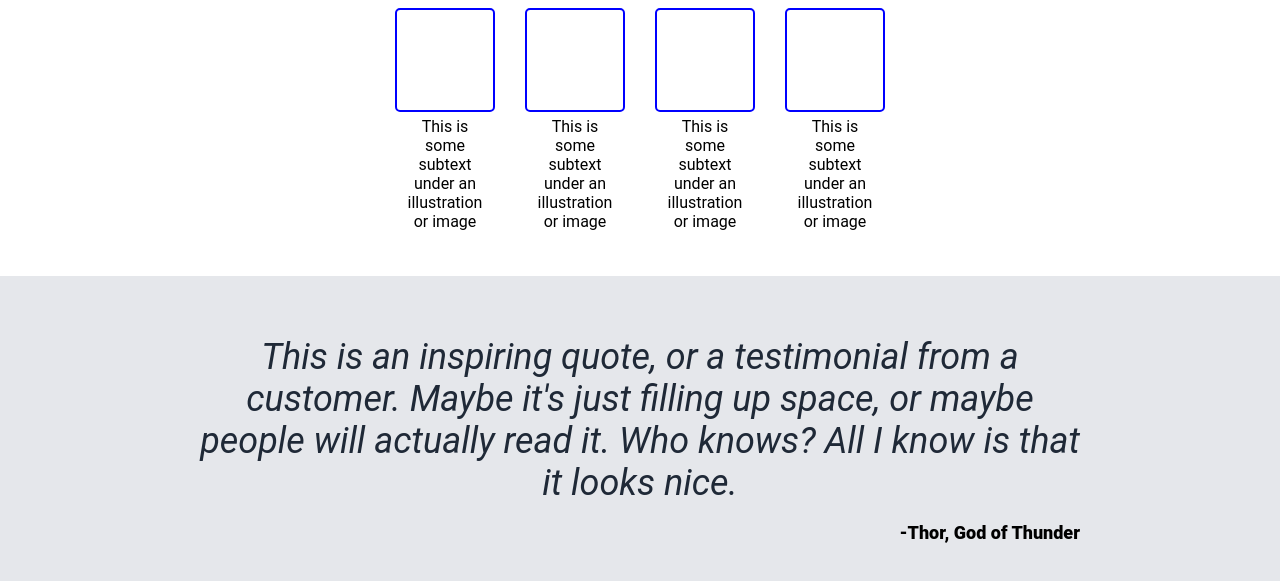
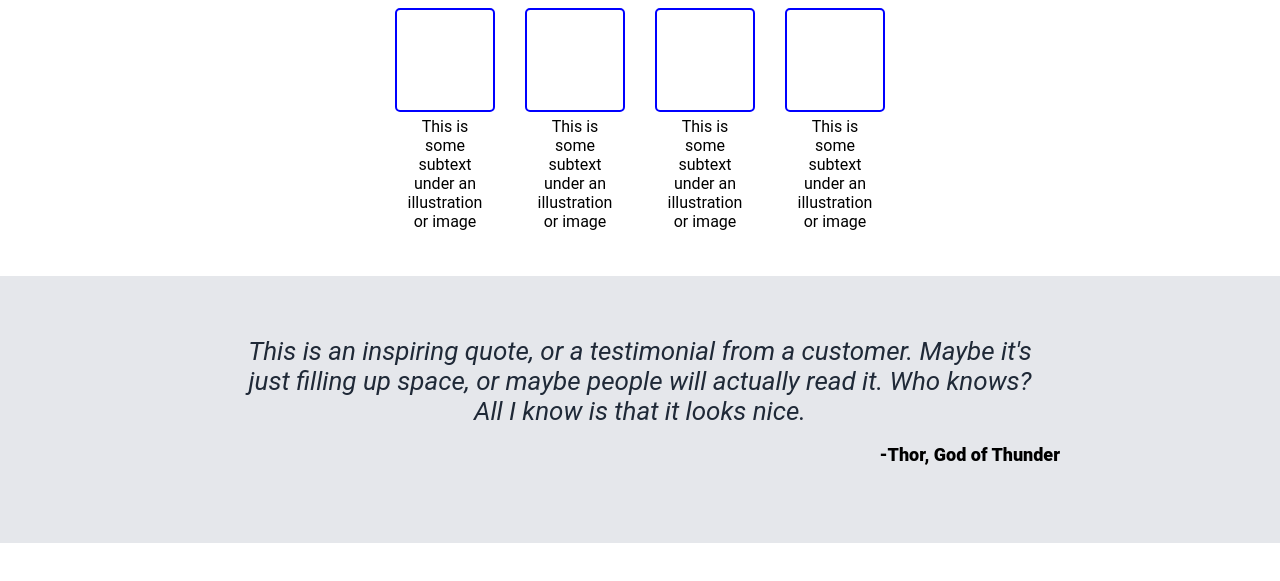
Before and after one commit to pfacanha/webpage-project, a plain HTML site: page index.html in a window 1280 px wide. Shown: the part 605-1186 px from the top of the page. After the commit the page ends 1148 px from the top, so only its background shows below. Drawn offline with Linux system fonts and the light colour scheme.

Commit message:
Fix quotes <i> width

```diff
--- a/index.html
+++ b/index.html
@@ -50,7 +50,7 @@
       <p>-Thor, God of Thunder</p>
     </div>
 
-    <div>
+    <div class="footer">
 
     </div>
 
--- a/styles.css
+++ b/styles.css
@@ -105,15 +105,16 @@ h2 {
     background-color: #E5E7EB;
     text-align: center;
     display: flex;
+    flex-direction: column;
     justify-content: center;
     align-items: center;
-    flex-wrap: wrap;
-    padding: 60px 200px;
+    padding: 60px 220px;
 }
 
 .quotes i {
-    font-size: 36px;
+    font-size: 26px;
     color: #1F2937;
+    max-width:  800px;
 }
 
 .quotes p {
```
